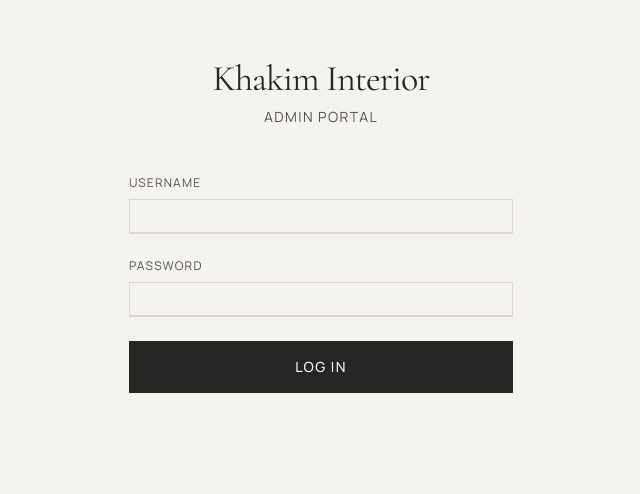
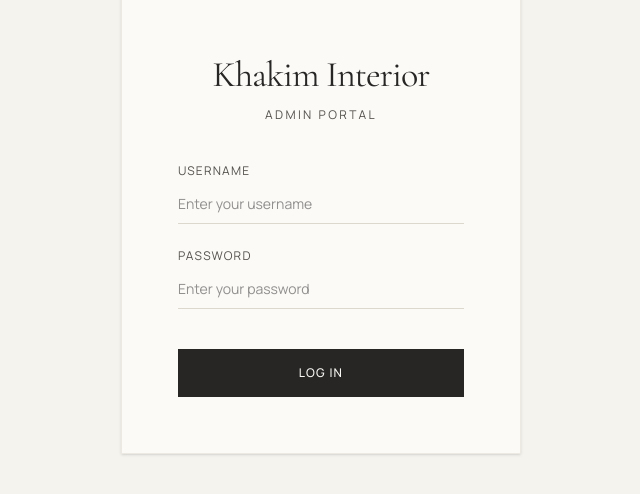
Before and after one commit to narujib/kh-interior, a Next.js app: page /admin/login in a window 1280 px wide. Shown: the part 174-668 px from the top of the page, without its empty margins (319-959 px from the left). Built offline with nearby package versions, Linux system fonts and the light colour scheme; no server answers.

Commit message:
style(admin): enhance and beautify login page UI

```diff
--- a/app/(admin)/admin/login/page.tsx
+++ b/app/(admin)/admin/login/page.tsx
@@ -16,12 +16,18 @@ export default async function AdminLoginPage() {
   }
 
   return (
-    <div className="bg-background flex min-h-screen items-center justify-center px-4">
-      <div className="flex w-full max-w-sm flex-col items-center">
-        <h1 className="font-heading mb-2 text-center text-3xl md:text-4xl">
+    <div className="bg-background relative flex min-h-screen items-center justify-center overflow-hidden px-4">
+      {/* Decorative background elements */}
+      <div className="pointer-events-none absolute inset-0 z-0 opacity-30">
+        <div className="bg-sage/20 absolute -top-40 -right-40 h-96 w-96 rounded-full blur-3xl"></div>
+        <div className="bg-warm-taupe/20 absolute -bottom-40 -left-40 h-96 w-96 rounded-full blur-3xl"></div>
+      </div>
+
+      <div className="animate-fade-in bg-surface border-border/50 z-10 flex w-full max-w-[400px] flex-col items-center border p-10 shadow-sm md:p-14">
+        <h1 className="font-heading text-foreground mb-3 text-center text-3xl md:text-4xl">
           Khakim Interior
         </h1>
-        <p className="text-foreground-soft mb-12 text-center text-sm tracking-widest uppercase">
+        <p className="text-foreground-soft mb-10 text-center text-xs tracking-[0.2em] uppercase">
           Admin Portal
         </p>
 
--- a/components/admin/login-form.tsx
+++ b/components/admin/login-form.tsx
@@ -38,11 +38,11 @@ export function LoginForm() {
   };
 
   return (
-    <form onSubmit={handleSubmit} className="w-full max-w-sm space-y-6">
-      <div>
+    <form onSubmit={handleSubmit} className="w-full space-y-6">
+      <div className="space-y-1">
         <label
           htmlFor="username"
-          className="text-foreground-soft mb-2 block text-xs tracking-widest uppercase"
+          className="text-foreground-soft block text-xs tracking-widest uppercase"
         >
           Username
         </label>
@@ -52,14 +52,15 @@ export function LoginForm() {
           value={username}
           onChange={(e) => setUsername(e.target.value)}
           required
-          className="focus-visible:border-foreground rounded-none border-b-2 bg-transparent px-0 py-4 focus-visible:ring-0"
+          placeholder="Enter your username"
+          className="border-border focus-visible:border-foreground rounded-none border-0 border-b bg-transparent px-0 py-5 text-base transition-colors focus-visible:ring-0"
         />
       </div>
 
-      <div>
+      <div className="space-y-1">
         <label
           htmlFor="password"
-          className="text-foreground-soft mb-2 block text-xs tracking-widest uppercase"
+          className="text-foreground-soft block text-xs tracking-widest uppercase"
         >
           Password
         </label>
@@ -69,17 +70,29 @@ export function LoginForm() {
           value={password}
           onChange={(e) => setPassword(e.target.value)}
           required
-          className="focus-visible:border-foreground rounded-none border-b-2 bg-transparent px-0 py-4 focus-visible:ring-0"
+          placeholder="Enter your password"
+          className="border-border focus-visible:border-foreground rounded-none border-0 border-b bg-transparent px-0 py-5 text-base transition-colors focus-visible:ring-0"
         />
       </div>
 
-      <button
-        type="submit"
-        disabled={isSubmitting}
-        className="bg-foreground text-white-soft hover:bg-foreground/90 flex w-full items-center justify-center px-8 py-4 text-sm font-medium tracking-widest uppercase transition-colors disabled:opacity-50"
-      >
-        {isSubmitting ? <Loader2 className="h-5 w-5 animate-spin" /> : "Log In"}
-      </button>
+      <div className="pt-4">
+        <button
+          type="submit"
+          disabled={isSubmitting}
+          className="bg-foreground text-white-soft hover:bg-foreground/90 group relative flex w-full items-center justify-center overflow-hidden px-8 py-4 text-xs font-medium tracking-widest uppercase transition-all duration-300 disabled:opacity-50"
+        >
+          <span className="relative z-10 flex items-center gap-2">
+            {isSubmitting ? (
+              <>
+                <Loader2 className="h-4 w-4 animate-spin" />
+                <span>Authenticating</span>
+              </>
+            ) : (
+              "Log In"
+            )}
+          </span>
+        </button>
+      </div>
     </form>
   );
 }
```
